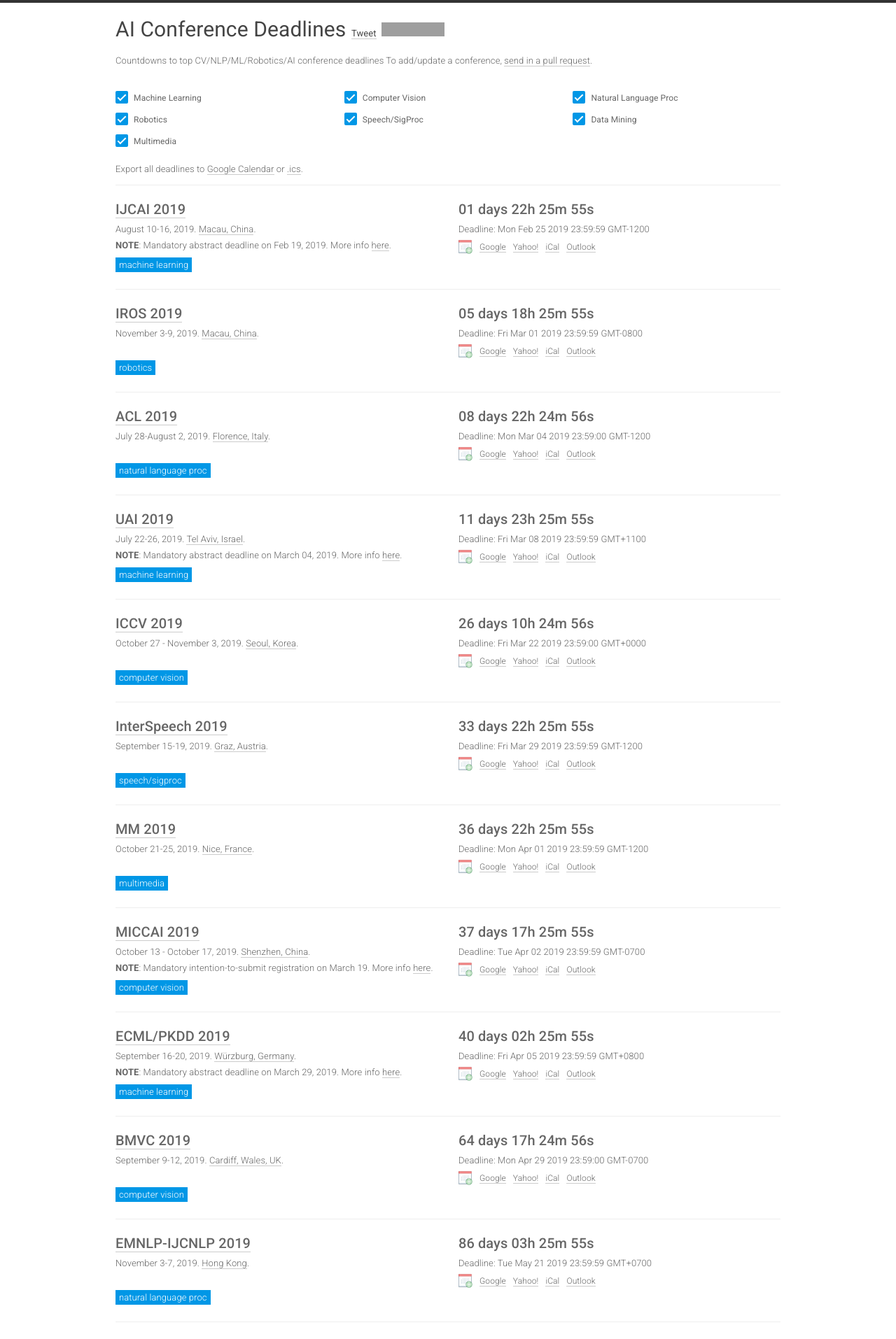
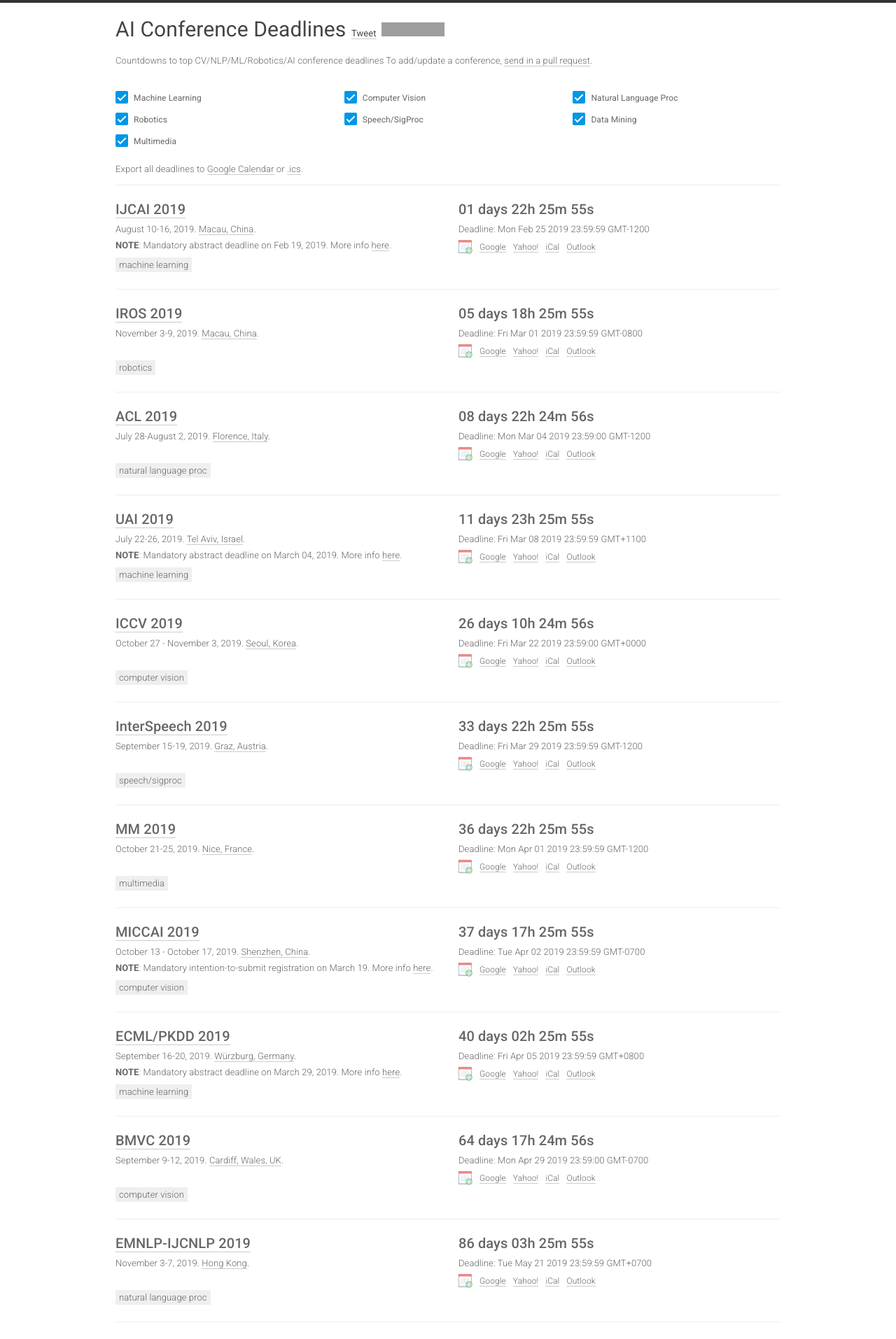
Before and after one commit to paperswithcode/ai-deadlines, a Jekyll site: the page built from index.html, in a window 1280 px wide. Shown: the top 1914 px of the page at 70% size. Built offline with Jekyll 4.4.1, drawn with Linux system fonts in a browser that asks for light colours; nearby versions of some CDN libraries; comment, search, counter and statistics services are not loaded; grey boxes are pictures that could not be loaded.

Commit message:
Less attention-seeking colors

```diff
--- a/static/css/deadlines.css
+++ b/static/css/deadlines.css
@@ -131,8 +131,7 @@
 }
 
 .conf-sub {
-  background: #0097e6;
-  color: white;
+  background: #efefef;
   font-size: 13px;
   padding: 3px 5px;
   cursor: pointer;
```
